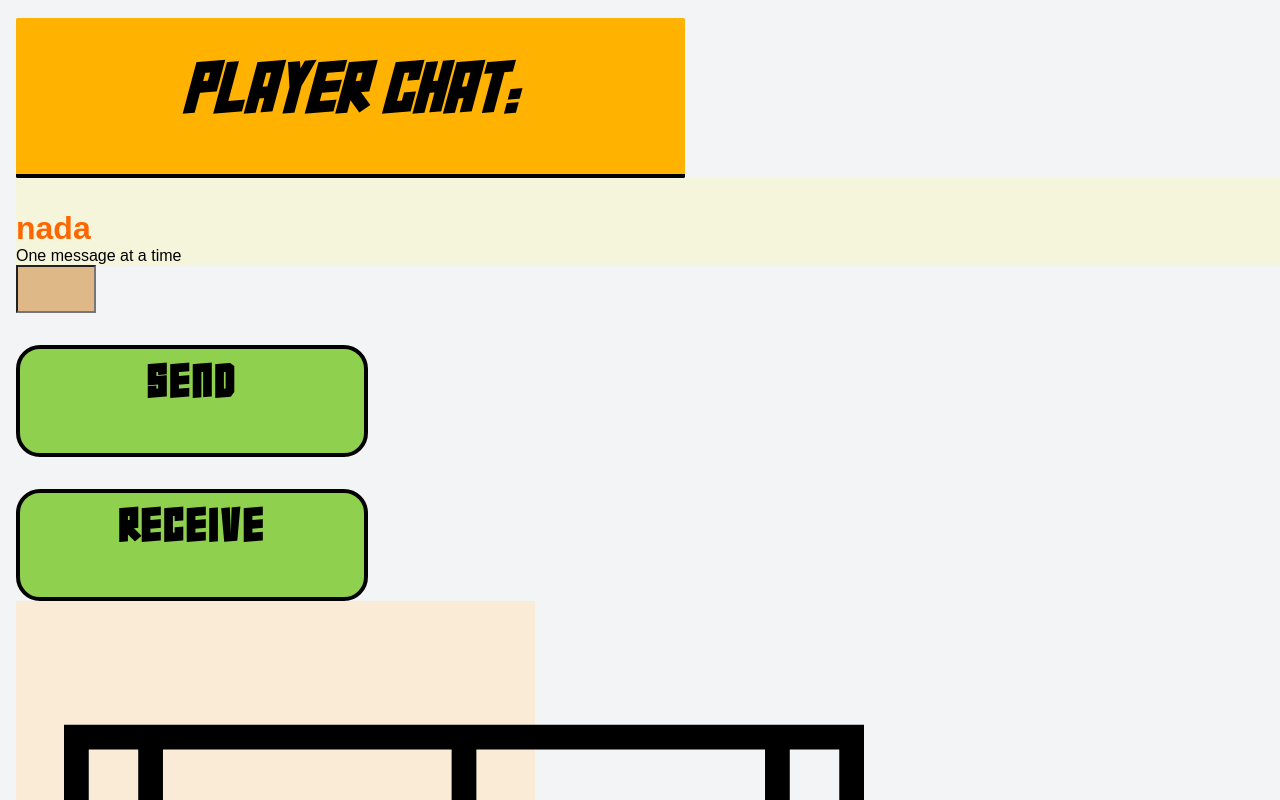
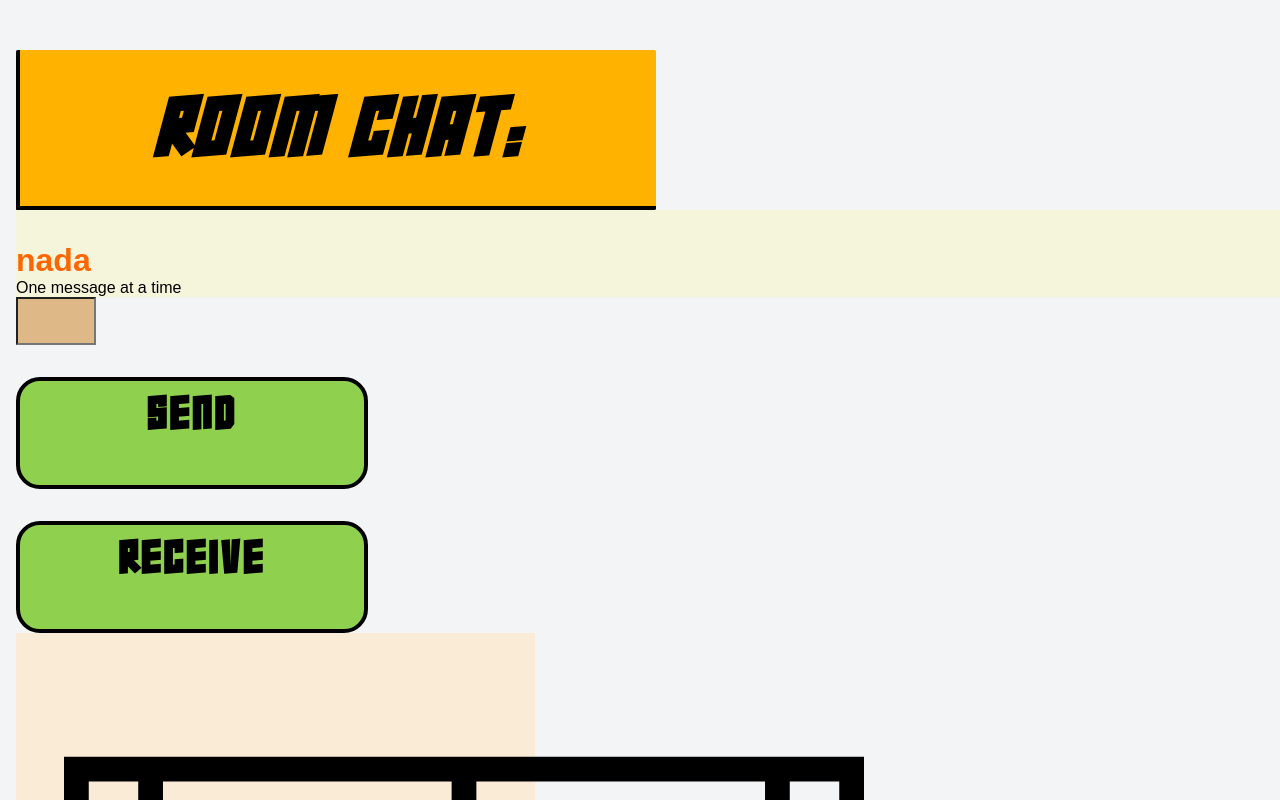
Before and after one commit to Frank0125/Table-Hockey-Online, a Next.js app: page /game/1 in a window 1280 px wide. Shown: the top 800 px of the page. Built offline with nearby package versions, Linux system fonts and the light colour scheme; no server answers.

Commit message:
STYLE: Created Title component to stop duplicated code

```diff
--- a/src/app/game/[id]/page.module.css
+++ b/src/app/game/[id]/page.module.css
@@ -16,25 +16,6 @@
   background-color: antiquewhite;
 }
 
-.titleText {
-  font-size: 3rem;
-  font-family: "SuperSquadItalic", sans-serif;
-  justify-self: center;
-  margin-top: 2rem;
-  align-self: start;
-  color: var(--color-text);
-}
-
-.titleContainer {
-  display: flex;
-  justify-content: center;
-  background-color: var(--color-Title);
-  width: 41.8rem;
-  height: 10rem;
-  border-radius: .1rem;
-  border-bottom: 0.3rem solid black;
-}
-
 .messageText {
   padding-top: 2rem;
   font-size: 2rem;
--- a/src/app/game/[id]/page.tsx
+++ b/src/app/game/[id]/page.tsx
@@ -8,6 +8,7 @@ import styles from "./page.module.css";
 
 import { Button } from "@/components/Button/Button";
 import { TextInput } from "@/components/TextInput/TextInput"
+import { Title } from "@/components/Title/Title";
 import { Room } from "@/interfaces/Room"
 
 export default function GameRoom( { params } : { params: Promise<{ id: string }> } ) {
@@ -48,9 +49,9 @@ export default function GameRoom( { params } : { params: Promise<{ id: string }>
         <>
             <div className={styles.background}>
                 <br />
-                <div className = {styles.titleContainer}>
-                    <p className = {styles.titleText}> Player Chat:</p>
-                </div>
+                <Title
+                    text = "Room Chat:"
+                />
                 <div className = {styles.chatContainer}>
                     <h2 className = {styles.messageText}>{room ? room.chat : "nada"}</h2>
                     <p className = {styles.disclaimerText}>One message at a time</p>
--- a/src/app/game/friend/page.module.css
+++ b/src/app/game/friend/page.module.css
@@ -13,23 +13,3 @@
     height: 1000;
     padding-left: 3rem;
   }
-
-  .titleContainer {
-    display: flex;
-    justify-content: center;
-    margin-top: 2rem;
-    background-color: var(--color-Title);
-    width: 41.8rem;
-    height: 10rem;
-    border-radius: .1rem;
-    border-bottom: 0.3rem solid black;
-  }
-  .titleText {
-    font-size: 4.1rem;
-    width: 40rem;
-    color: rgb(0, 0, 0);
-    font-weight: bold;
-    text-align: center;
-    text-decoration: none;
-    margin-top: 2.5rem;
-  }
--- a/src/app/game/stranger/page.module.css
+++ b/src/app/game/stranger/page.module.css
@@ -14,22 +14,3 @@
   height: 1000;
   padding-left: 3rem;
 }
-.titleContainer {
-  display: flex;
-  justify-content: center;
-  margin-top: 2rem;
-  background-color: #FFB200;
-  width: 34.8rem;
-  height: 10rem;
-  border-radius: .1rem;
-  border-bottom: 0.3rem solid black;
-}
-.titleText {
-  font-size: 3.6rem;
-  width: 40rem;
-  color: rgb(0, 0, 0);
-  font-weight: bold;
-  text-align: center;
-  text-decoration: none;
-  margin-top: 0.5rem;
-}
--- a/src/app/page.module.css
+++ b/src/app/page.module.css
@@ -18,31 +18,6 @@
   border-right-style: dotted;
   border-right-width: 0.15rem;
   border-right-color: black;
-}
-
-.titleContainer {
-  display: flex;
-  justify-content: center;
-  margin-top: 2rem;
-  background-color: var(--color-Title);
-  width: 40rem;
-  height: 10rem;
-  border-radius: .1rem;
-  border-bottom: 0.3rem solid black;
-  border-left: 0.25rem solid black;
-  /* transform: skewX(-20deg); */
-}
-.titleText {
-  font-family: "SuperSquadItalic", sans-serif;
-  letter-spacing: .25rem;
-  font-size: 3.4rem;
-  width: 46rem;
-  color: var(--color-text);
-  font-weight: bold;
-  text-align: center;
-  text-decoration: none;
-  margin-top: 2.2rem;
-  transform: skewX(15);
 }
 
 .aboutContainer {
--- /dev/null
+++ b/src/components/Title/Title.module.css
@@ -0,0 +1,23 @@
+.titleContainer {
+    display: flex;
+    justify-content: center;
+    margin-top: 2rem;
+    background-color: var(--color-Title);
+    width: 40rem;
+    height: 10rem;
+    border-radius: .1rem;
+    border-bottom: 0.3rem solid black;
+    border-left: 0.25rem solid black;
+  }
+  .titleText {
+    font-family: "SuperSquadItalic", sans-serif;
+    letter-spacing: .25rem;
+    font-size: 3.4rem;
+    width: 46rem;
+    color: var(--color-text);
+    font-weight: bold;
+    text-align: center;
+    text-decoration: none;
+    margin-top: 2.2rem;
+    transform: skewX(15);
+  }
--- /dev/null
+++ b/src/components/Title/Title.tsx
@@ -0,0 +1,27 @@
+import styles from "./Title.module.css"
+
+interface TitleProps {
+    text: string;
+    fontSize?: string | null;
+    margingTop?: string | null;
+}
+
+export const Title = ( props : TitleProps ) => {
+    return (
+        <>
+            <div className={styles.titleContainer}>
+                <p
+                    className={styles.titleText}
+                    style={
+                        {
+                            ...(props.fontSize ? { fontSize: props.fontSize } : {}),
+                            ...(props.margingTop ? { paddingTop: props.margingTop } : {})
+                        }
+                    }
+                >
+                    { props.text }
+                </p>
+            </div>
+        </>
+    )
+};
```
Also changed, not shown: src/app/game/friend/page.tsx (+5 -3 lines), src/app/game/stranger/page.tsx (+7 -3 lines), src/app/page.tsx (+4 -3 lines).
